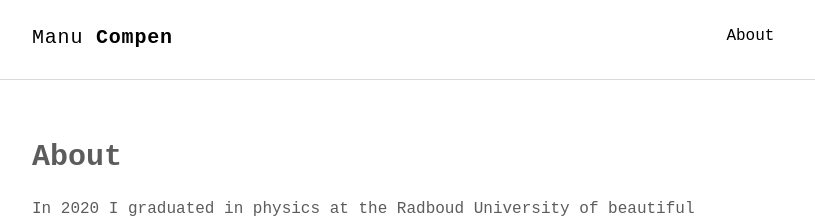
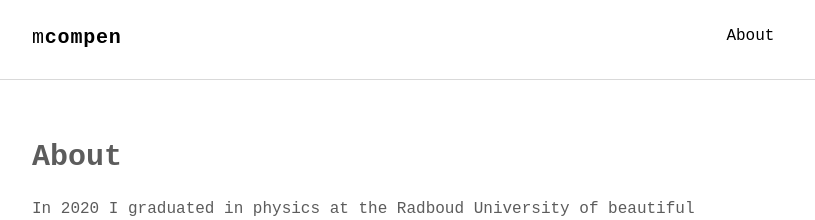
Before and after one commit to mcompen/mcompen.github.io, a Jekyll site: the page built from about.md, in a window 1280 px wide. Shown: the top 220 px of the page, without its empty margins (232-1047 px from the left). Built offline with Jekyll 4.4.1, drawn with Linux system fonts in a browser that asks for light colours; some web fonts are replaced.

Commit message:
Change name

```diff
--- a/_config.yml
+++ b/_config.yml
@@ -1,6 +1,6 @@
 # Site settings
-title_left    : "Manu "
-title_right   : "Compen" # default: ""
+title_left    : "m"
+title_right   : "compen" # default: ""
 description   : "My notes on machine learning and physics."
 keywords      : "Manu, Compen, Machine, Learning, Artificial, Intelligence"
 url           :  # site url
```
Also changed, not shown: 5 other files.
